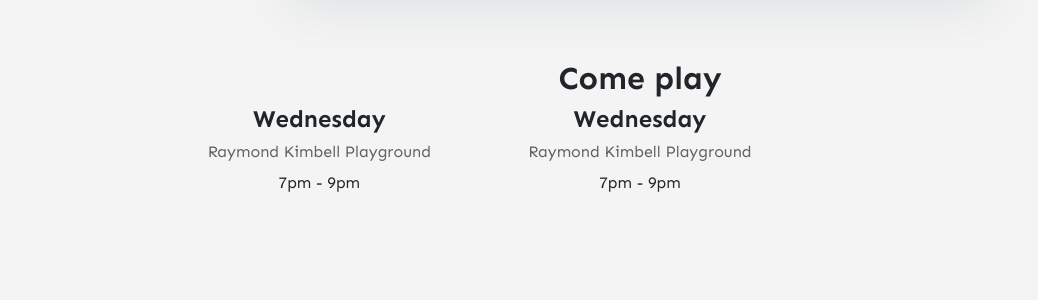
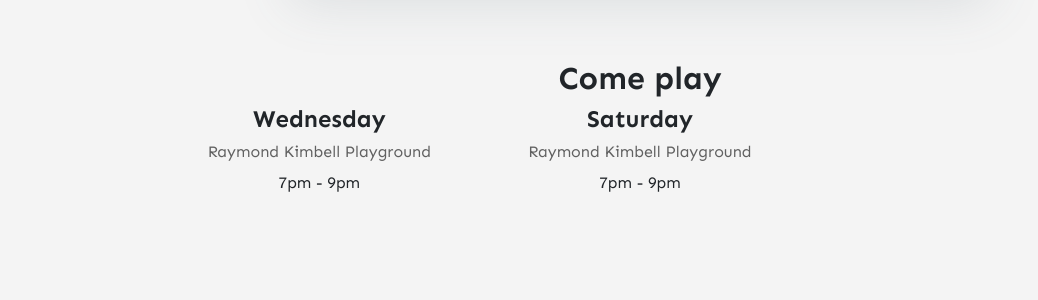
Before and after one commit to stackbit-projects/blue-triceratops-4f502, a Jekyll site: the page built from _pages/about.md, in a window 1280 px wide. Shown: the part 1095-1395 px from the top of the page, without its empty margins (0-1038 px from the left). Built offline with Jekyll 4.4.1, drawn with Linux system fonts in a browser that asks for light colours; nearby versions of some CDN libraries; comment, search, counter and statistics services are not loaded.

Commit message:
home.html: changed

```diff
--- a/_layouts/home.html
+++ b/_layouts/home.html
@@ -29,7 +29,7 @@ permalink: "/home.html"
             </p>
         </div>
         <div class="three-column">
-            <h4>Wednesday</h4>
+            <h4>Saturday</h4>
             <h5>Raymond Kimbell Playground</h5>
             <p>
                 7pm - 9pm</br>
```
